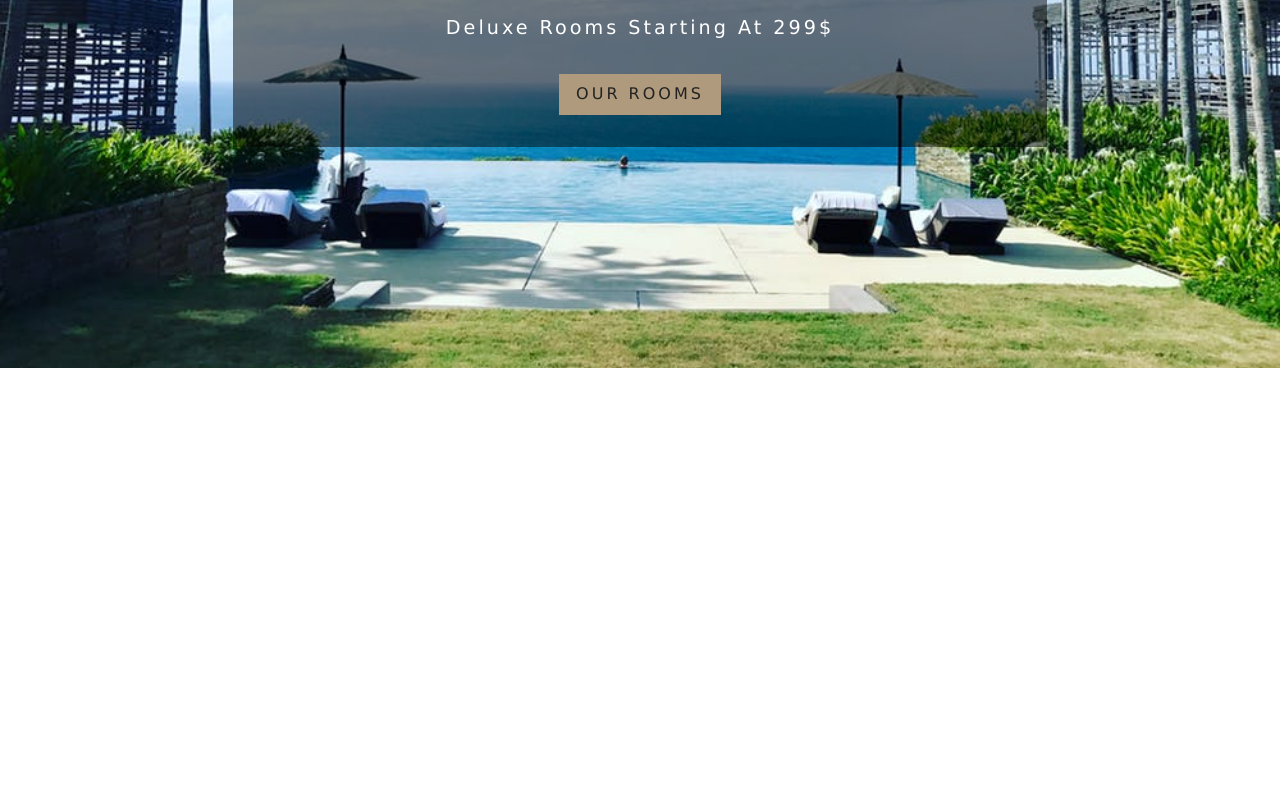
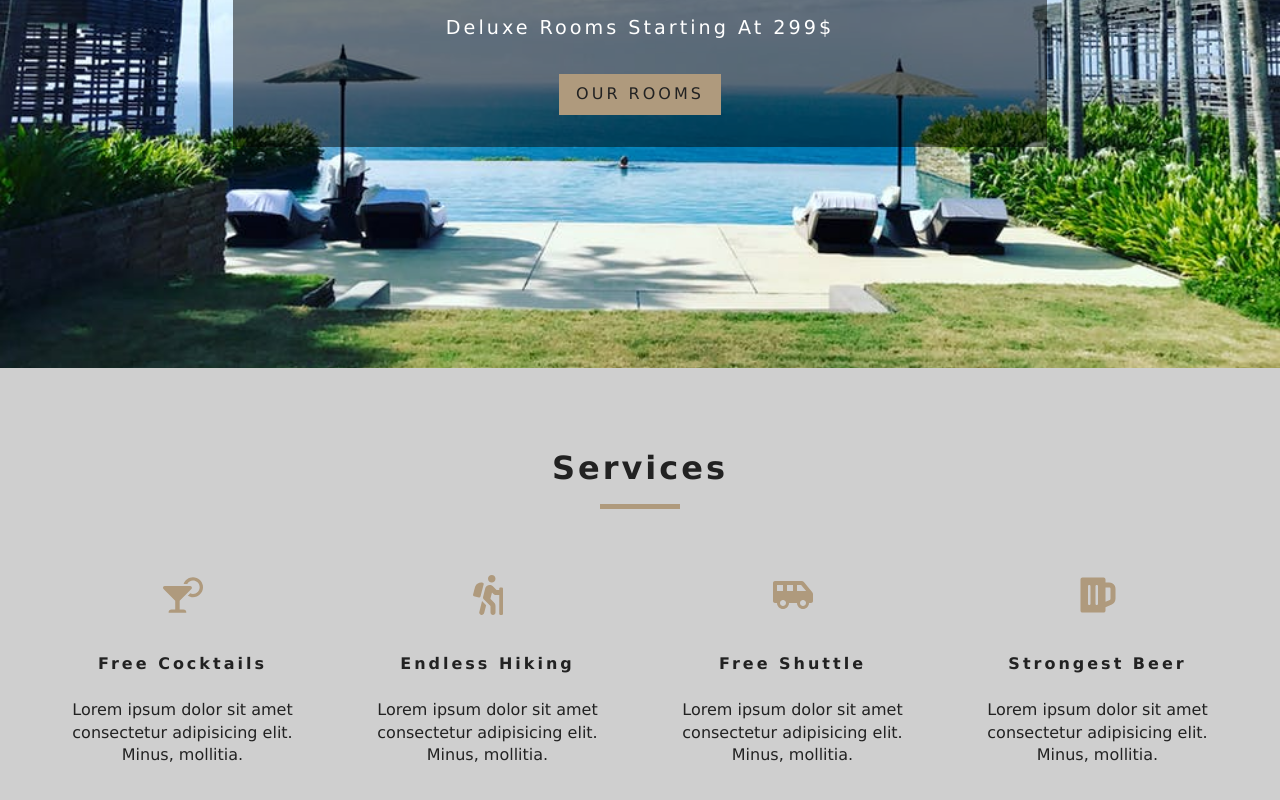
Before and after one commit to elantsev/hotel-reservation, a React (Create React App) app: page / in a window 1280 px wide. Shown: the part 432-1232 px from the top of the page. Before the commit the page ends 800 px from the top, so only its background shows below. Built offline with nearby package versions, Linux system fonts and the light colour scheme.

Commit message:
+Servises

```diff
--- a/src/App.css
+++ b/src/App.css
@@ -252,6 +252,7 @@
 }
 .services h6 {
   letter-spacing: var(--mainSpacing);
+  text-transform: capitalize;
 }
 .services p {
   width: 80%;
--- a/src/components/Hero.jsx
+++ b/src/components/Hero.jsx
@@ -5,6 +5,7 @@
 };
 
 export default Hero;
+
 Hero.defaultProps = {
   hero: "defaultHero"
 };
--- /dev/null
+++ b/src/components/Services.jsx
@@ -0,0 +1,54 @@
+import React, { useState } from "react";
+import Hero from "../components/Hero";
+import Banner from "../components/Banner";
+import { Link } from "react-router-dom";
+import Title from "./Title";
+import { FaCocktail, FaHiking, FaShuttleVan, FaBeer } from "react-icons/fa";
+
+const initialServices = [
+  {
+    icon: <FaCocktail />,
+    title: "free cocktails",
+    info:
+      " Lorem ipsum dolor sit amet consectetur adipisicing elit. Minus, mollitia."
+  },
+  {
+    icon: <FaHiking />,
+    title: "Endless Hiking",
+    info:
+      " Lorem ipsum dolor sit amet consectetur adipisicing elit. Minus, mollitia."
+  },
+  {
+    icon: <FaShuttleVan />,
+    title: "free shuttle",
+    info:
+      " Lorem ipsum dolor sit amet consectetur adipisicing elit. Minus, mollitia."
+  },
+  {
+    icon: <FaBeer />,
+    title: "strongest beer ",
+    info:
+      " Lorem ipsum dolor sit amet consectetur adipisicing elit. Minus, mollitia."
+  }
+];
+const Services = () => {
+  const [services, setServices] = useState(initialServices);
+  return (
+    <section className="services">
+      <Title title="services" />
+      <div className="services-center">
+        {services.map(({ icon, title, info }, index) => {
+          return (
+            <article key={index} className="service">
+              <span>{icon}</span>
+              <h6>{title}</h6>
+              <p>{info}</p>
+            </article>
+          );
+        })}
+      </div>
+    </section>
+  );
+};
+
+export default Services;
--- /dev/null
+++ b/src/components/Title.jsx
@@ -0,0 +1,12 @@
+import React from "react";
+
+const Title = ({ title }) => {
+  return (
+    <div className="section-title">
+      <h4>{title}</h4>
+      <div />
+    </div>
+  );
+};
+
+export default Title;
--- a/src/pages/Home.jsx
+++ b/src/pages/Home.jsx
@@ -2,9 +2,11 @@
 import Hero from "../components/Hero";
 import Banner from "../components/Banner";
 import { Link } from "react-router-dom";
+import Services from "../components/Services";
 
 const Home = () => {
   return (
+    <>
       <Hero>
         <Banner title="luxurious room" subtitle="deluxe rooms starting at 299$">
           <Link to="/rooms" className="btn-primary">
@@ -12,6 +14,8 @@
           </Link>
         </Banner>
       </Hero>
+      <Services />
+    </>
   );
 };
 
```
Lines whose indentation alone changed are shown as unchanged.
